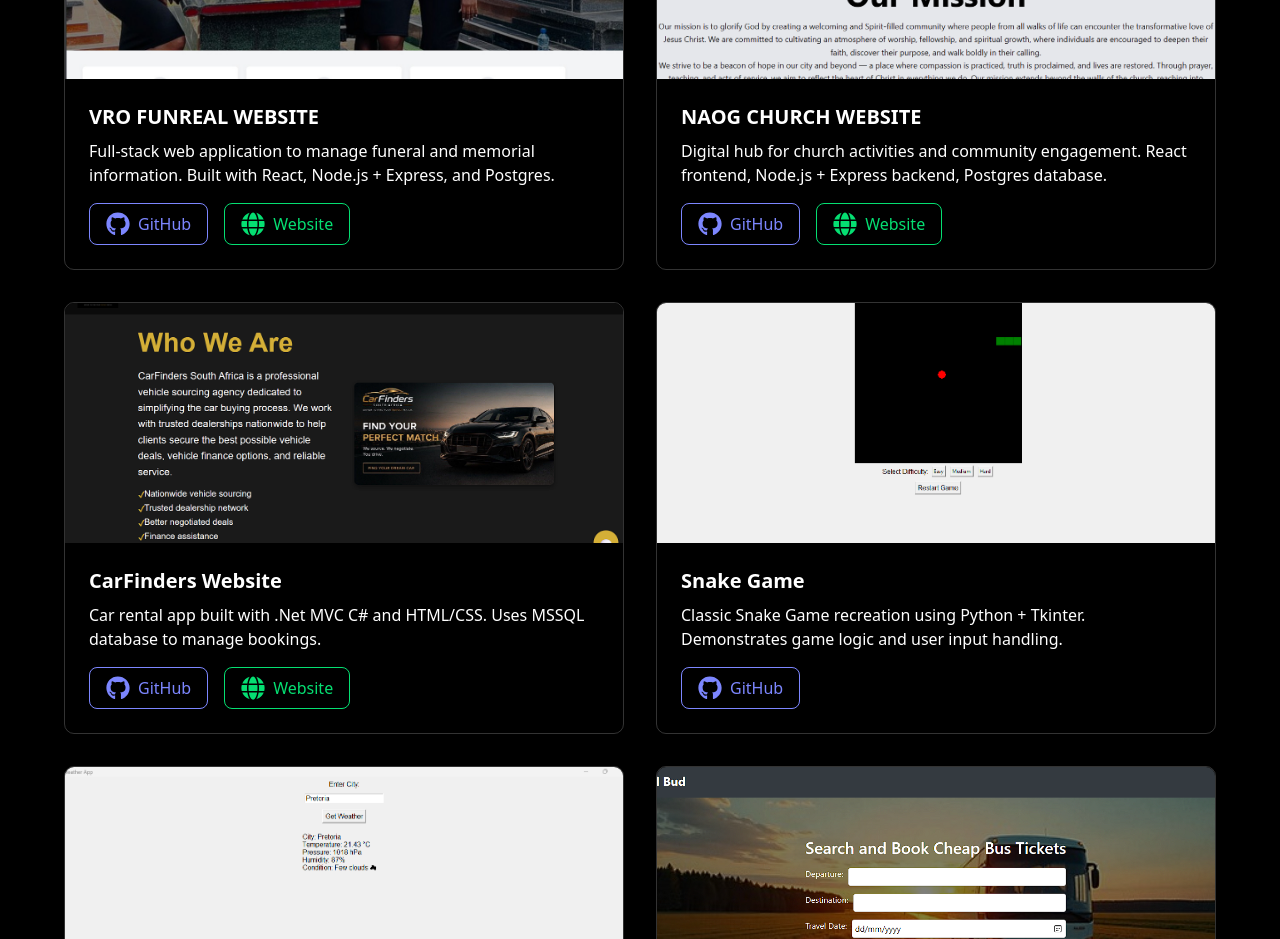
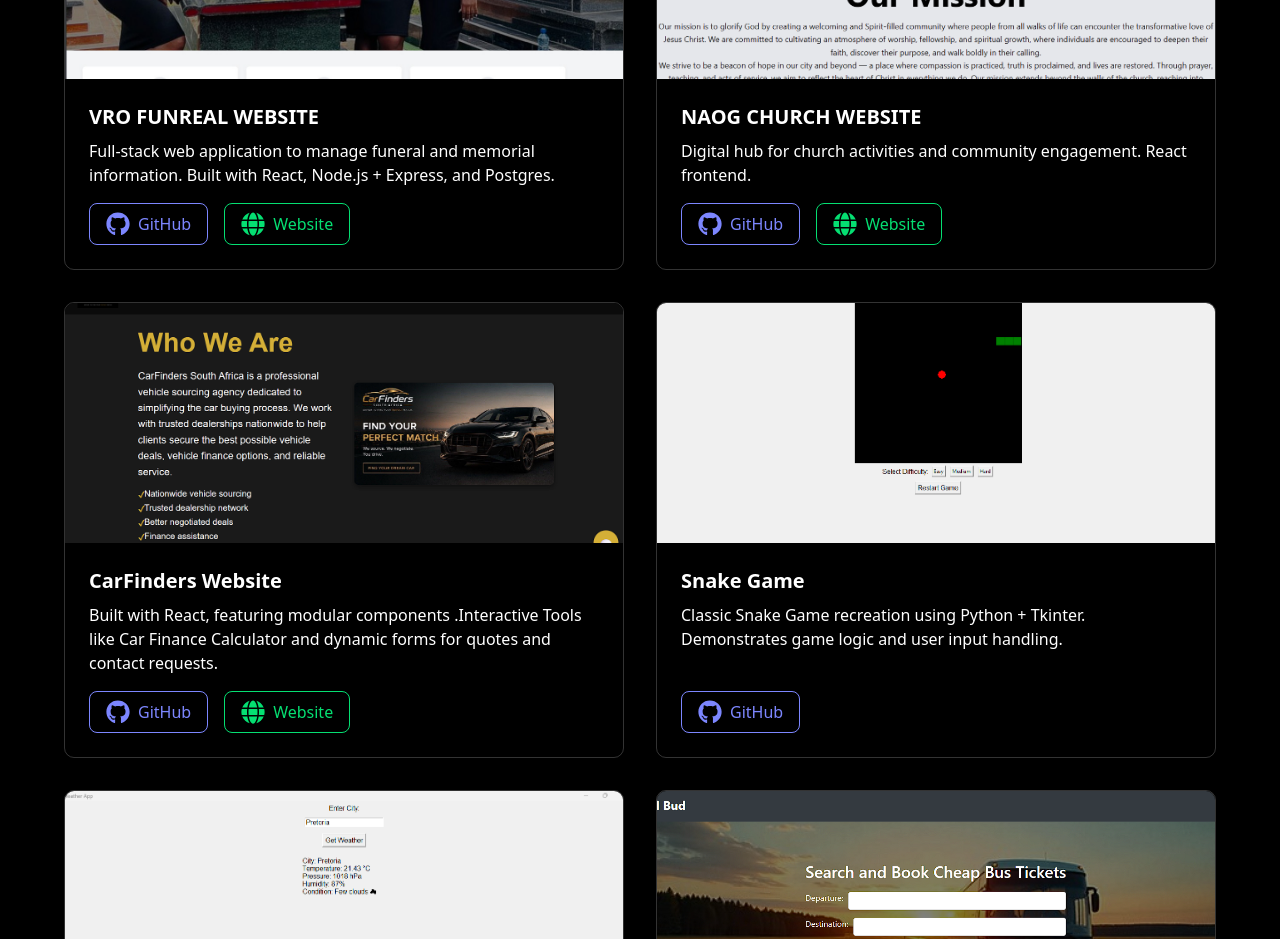
Before and after one commit to MphoJr/Portfolio, a React (Vite) app: page / in a window 1280 px wide. Shown: the part 5400-6339 px from the top of the page. Built offline with nearby package versions, Linux system fonts and the light colour scheme.

Commit message:
Update project descriptions for portfolio items to enhance clarity and accuracy

```diff
--- a/src/components/Portfolio.jsx
+++ b/src/components/Portfolio.jsx
@@ -14,15 +14,15 @@
     {
       title: "NAOG CHURCH WEBSITE",
       description:
-        "Digital hub for church activities and community engagement. React frontend, Node.js + Express backend, Postgres database.",
+        "Digital hub for church activities and community engagement. React frontend.",
       thumbnail: "./images/Secondp.png",
       github: "https://github.com/MphoJr/NAOG_Frontend",
-      website: "https://naogchurch.vercel.app",
+      website: "https://naog-frontend.vercel.app/",
     },
     {
       title: "CarFinders Website",
       description:
-        "Car rental app built with .Net MVC C# and HTML/CSS. Uses MSSQL database to manage bookings.",
+        "Built with React, featuring modular components .Interactive Tools like Car Finance Calculator and dynamic forms for quotes and contact requests.",
       thumbnail: "./images/Carfinders.png",
       github: "https://github.com/MphoJr/CarFinders",
       website: "https://carfinderssa.co.za/",
```
